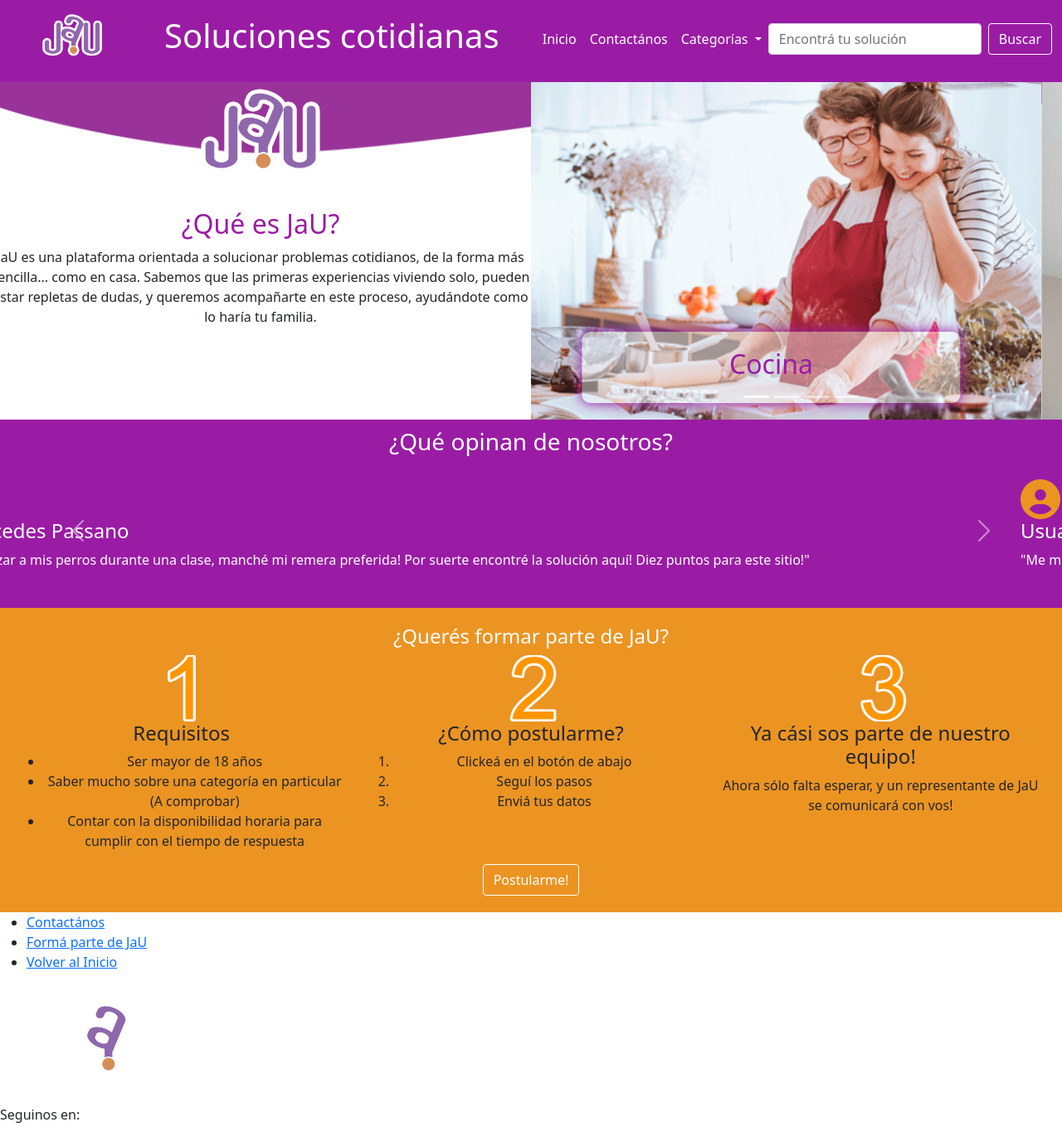
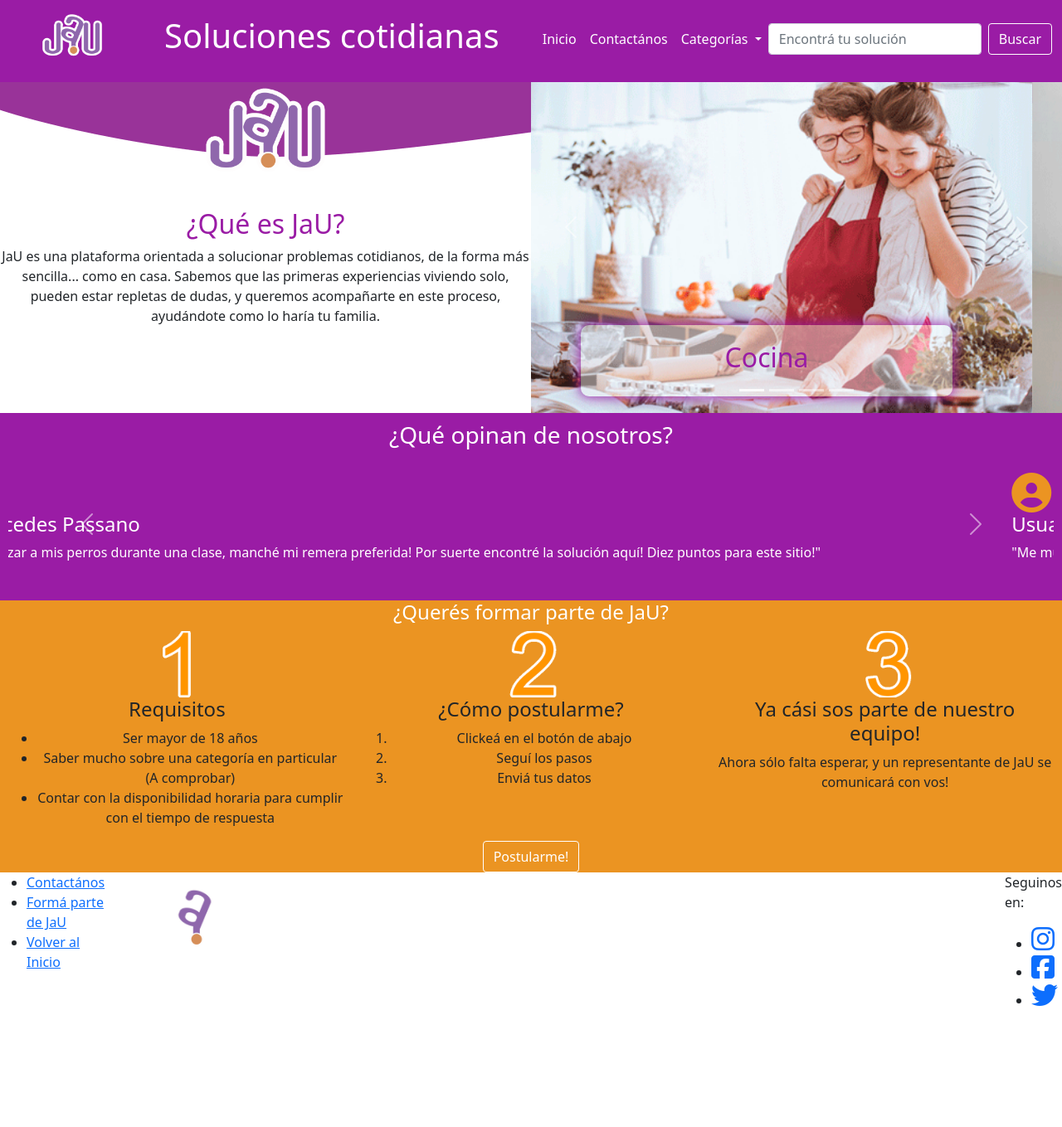
Before and after one commit to maximilianosarmiento/JaU, a plain HTML site: page index.html in a window 1280 px wide. Shown: the top 1359 px of the page at 83% size. After the commit the page ends 1234 px from the top, so only its background shows below. Drawn offline with nearby package versions, Linux system fonts and the light colour scheme.

Commit message:
arreglue detalle del main index

```diff
--- a/index.html
+++ b/index.html
@@ -48,7 +48,7 @@
   </header>
 
   <main class="container-fluid main">
-    <div class="row">
+    <div class="row main__row">
       <div class="main__que col-md-6">
         <img class="main__queLogo" src="./Multimedia/Logo.png" alt="Logo" width="300px">
           <div class="main__queTexto">
--- /dev/null
+++ b/scss/_footer.scss
@@ -0,0 +1,5 @@
+footer{
+    display: flex;
+    flex-direction: row;
+
+}
--- a/scss/_header.scss
+++ b/scss/_header.scss
@@ -60,7 +60,7 @@
         }
         .header__imagen{
             margin-top: 0%;
-            width: 100%;
+
             position: fixed;
             z-index: -99;
         }
--- a/scss/_index.scss
+++ b/scss/_index.scss
@@ -5,6 +5,8 @@
     main{
         margin-top: 50px;
         padding: 0% !important;
+        .row{
+            width: 100%;
 
         .main__que{
             display: flex;
@@ -15,7 +17,6 @@
 
 
             .main__queLogo{
-                display: flex;
                 align-self: center;
                 padding-top: 5%;
             }
@@ -33,6 +34,8 @@
 
         .main__carousel{
             padding: 0% !important;
+            padding: 0% !important;
+
             .main__carouselLetrasbox{
                 background-color: rgba(255, 255, 255, 0.432);
 
@@ -45,7 +48,10 @@
                 }
             }
         }
-
+    }
+        .row{
+            width: 100%;
+            margin-left: 0% !important;
         .opinion{
             background-color: $Morado;
             color: white;
@@ -64,12 +70,11 @@
                 padding: 20px !important;
             }
         }
+    }
 
         .postulado{
             background-color: $Naranja;
             width: 100%;
-            padding: 20px;
-
             text-align: center;
 
             .postulado__titulo{
@@ -85,5 +90,4 @@
             }
         }
 
-
     }
--- a/scss/main.scss
+++ b/scss/main.scss
@@ -1,3 +1,4 @@
 @import "variables";
 @import "header";
 @import "index";
+@import "footer";
```
Also changed, not shown: css/main.css, 1 other file.
